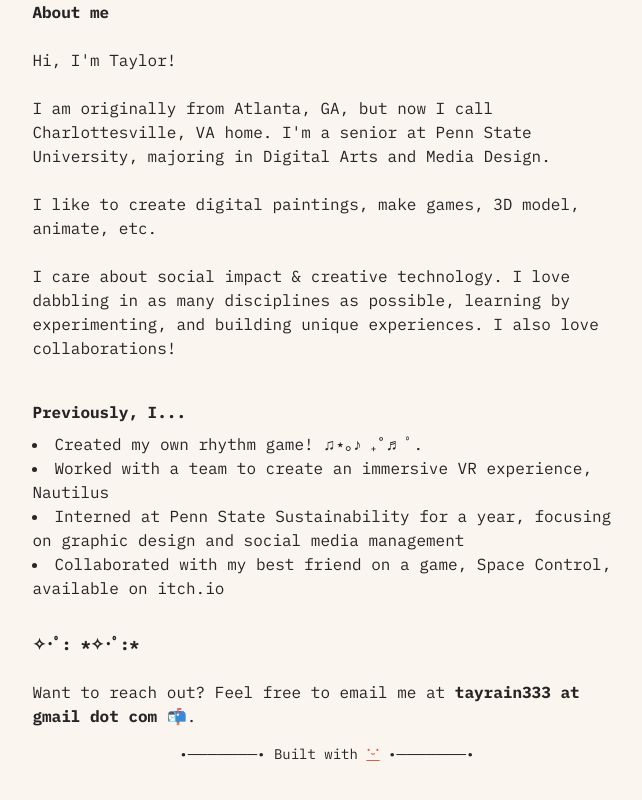
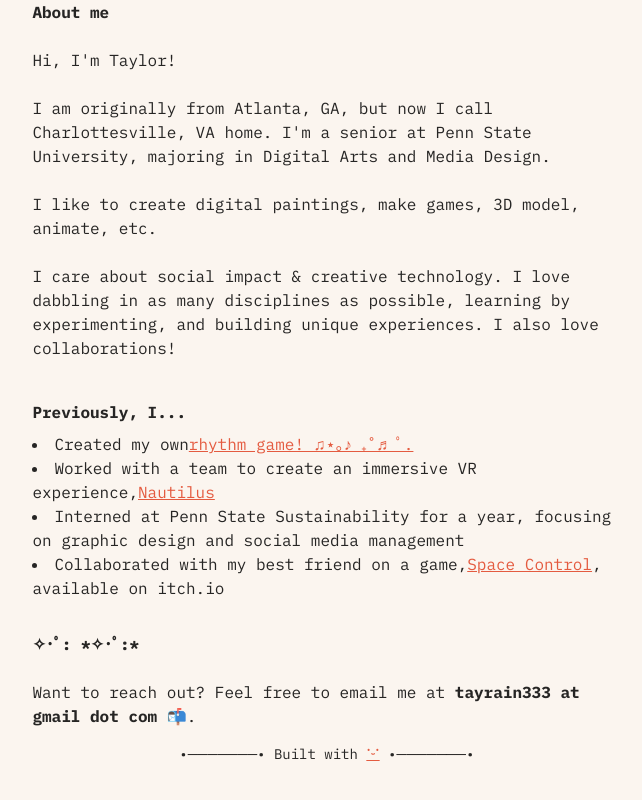
Before and after one commit to ruwkia/taylorsmith, a Next.js app: page /about in a window 1280 px wide. Shown: the part 505-1305 px from the top of the page, without its empty margins (370-1012 px from the left). Built offline with nearby package versions, Linux system fonts and the light colour scheme.

Commit message:
Update about.jsx

```diff
--- a/pages/about.jsx
+++ b/pages/about.jsx
@@ -47,18 +47,18 @@ function About() {
       </p>
       <ul className="list-disc list-inside">
         <li> Created my own
-          <a href="https://www.linkedin.com/in/tayrsmith/details/projects/" target="_blank" rel="noopener noreferrer"> rhythm game! ♫⋆｡♪ ₊˚♬ ﾟ. </a>
+         <a className="link" href="https://youtu.be/QQdM6xn_3IQ" target="_blank" rel="noopener noreferrer">rhythm game! ♫⋆｡♪ ₊˚♬ ﾟ.</a>
             </li>
         <li>
           Worked with a team to create an immersive VR experience,
-           <a href="https://youtu.be/bJZfQfwQ78Q?si=JaYS-eD3R8cW2XYY" target="_blank" rel="noopener noreferrer"> Nautilus</a>
+           <a className="link" href="https://youtu.be/bJZfQfwQ78Q?si=JaYS-eD3R8cW2XYY" target="_blank" rel="noopener noreferrer">Nautilus</a>
         </li>
         <li>
           Interned at Penn State Sustainability for a year, focusing on graphic design and social media management
           </li>
         <li>
           Collaborated with my best friend on a game,
-           <a href="https://cndles.itch.io/space-control" target="_blank" rel="noopener noreferrer"> Space Control</a>, available on itch.io
+           <a className="link" href="https://cndles.itch.io/space-control" target="_blank" rel="noopener noreferrer">Space Control</a>, available on itch.io
           </li>
       </ul>
       <p>
```
